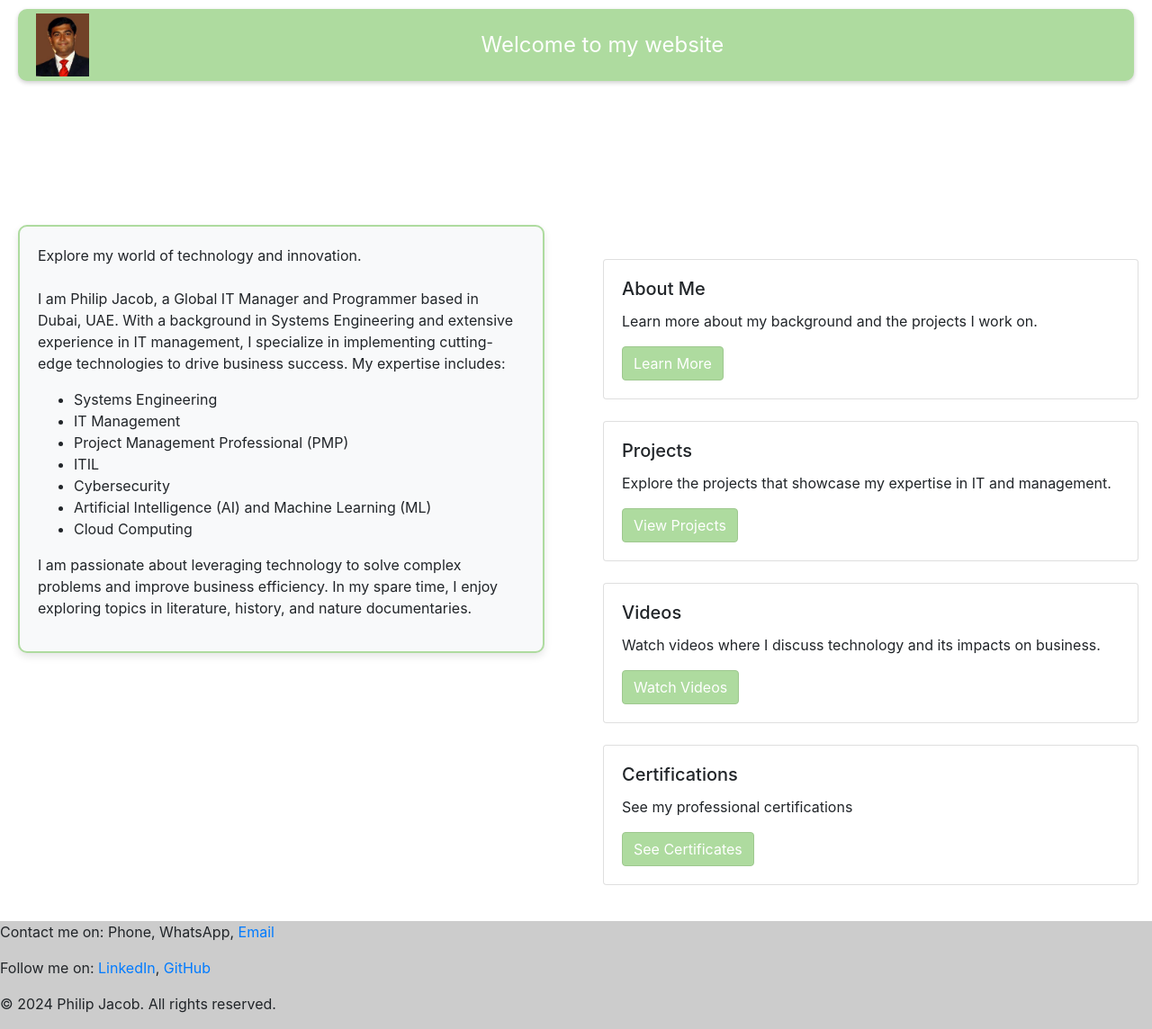
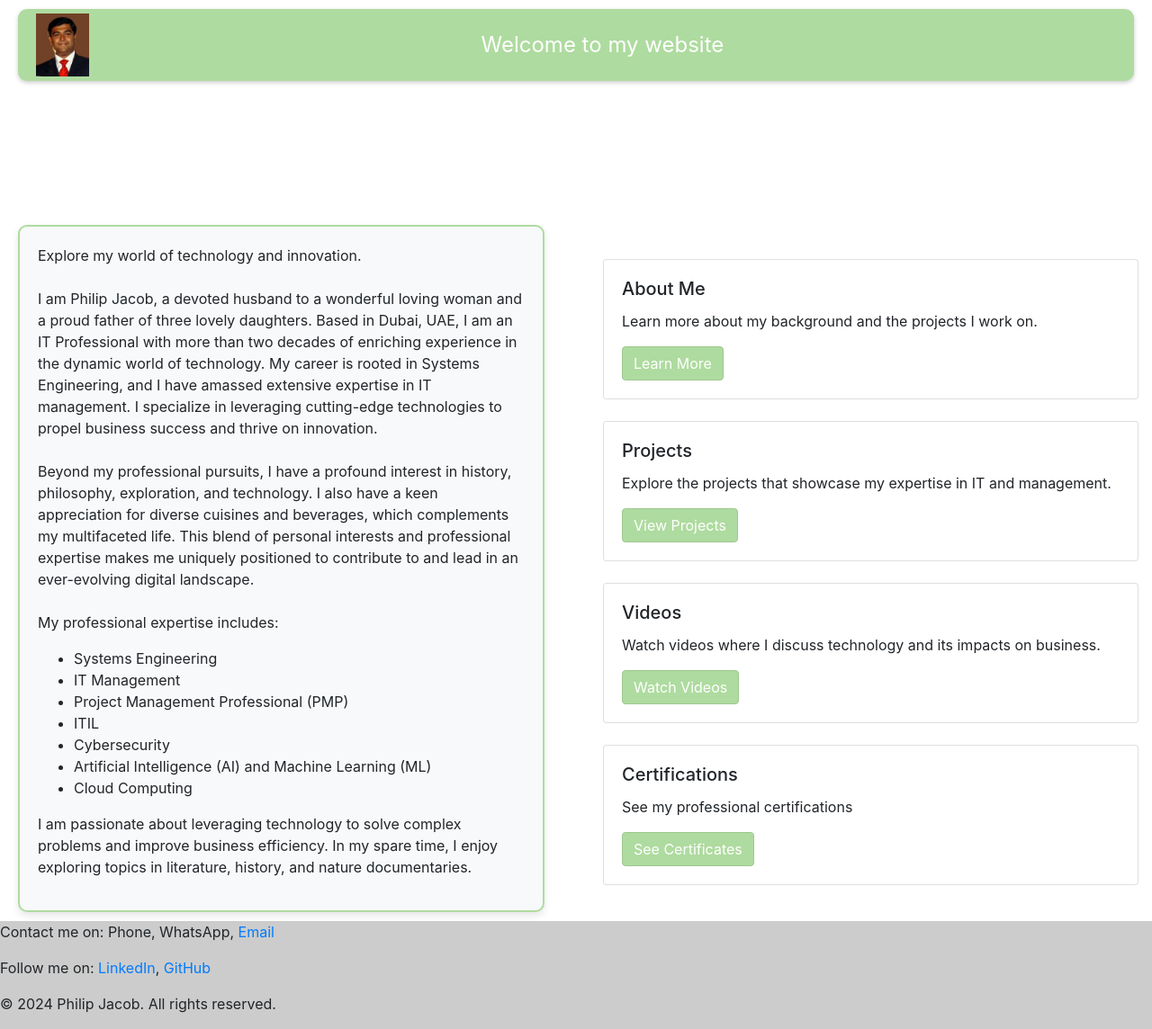
Before and after one commit to philipscodes/philipsjacob-website, a Jekyll site: the page built from index.markdown, in a window 1280 px wide and 1144 px high. Shown: the whole window at 90% size. Built offline with Jekyll 4.4.1, drawn with Linux system fonts in a browser that asks for light colours.

Commit message:
Content changes on main page

```diff
--- a/index.markdown
+++ b/index.markdown
@@ -10,7 +10,11 @@ description: "Philip Jacob - IT Specialist and Programmer"
     <div class="intro-container">
       <p>Explore my world of technology and innovation.<br><br> <!-- Line break after innovation -->
 
-      I am Philip Jacob, a Global IT Manager and Programmer based in Dubai, UAE. With a background in Systems Engineering and extensive experience in IT management, I specialize in implementing cutting-edge technologies to drive business success. My expertise includes:</p>
+I am Philip Jacob, a devoted husband to a wonderful loving woman and a proud father of three lovely daughters. Based in Dubai, UAE, I am an IT Professional with more than two decades of enriching experience in the dynamic world of technology. My career is rooted in Systems Engineering, and I have amassed extensive expertise in IT management. I specialize in leveraging cutting-edge technologies to propel business success and thrive on innovation.<br><br>
+
+Beyond my professional pursuits, I have a profound interest in history, philosophy, exploration, and technology. I also have a keen appreciation for diverse cuisines and beverages, which complements my multifaceted life. This blend of personal interests and professional expertise makes me uniquely positioned to contribute to and lead in an ever-evolving digital landscape.<br><br>
+
+My professional expertise includes:</p>
 
       <ul> <!-- Bullet points for expertise list -->
         <li>Systems Engineering</li>
```
